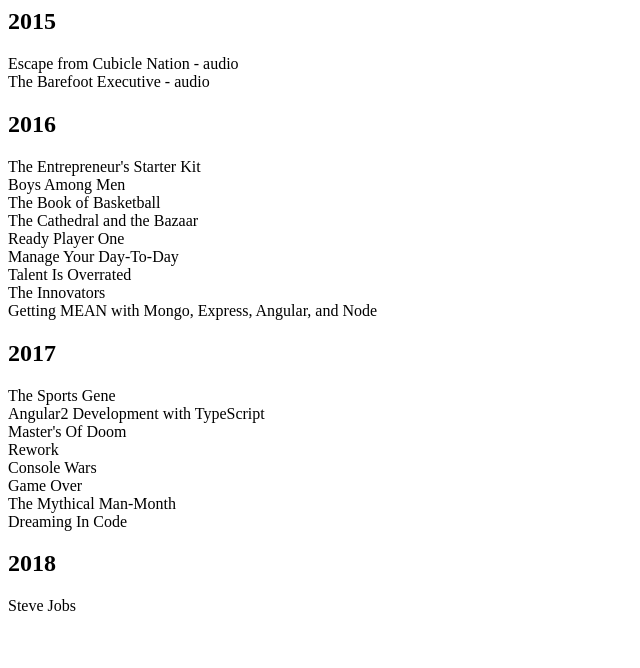
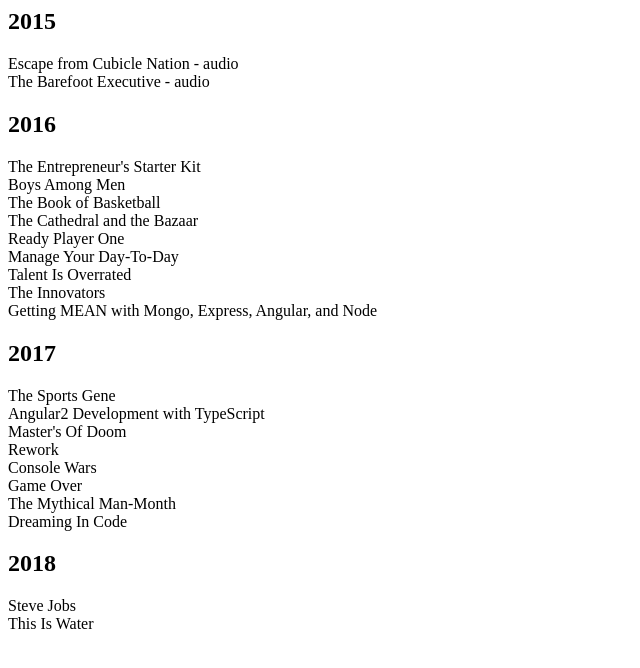
Before and after one commit to jwbwvf/jwbwvf.github.io, a plain HTML site: page index.html in a window 1280 px wide. Shown: the whole page, without its empty margins (0-640 px from the left). Drawn offline with Linux system fonts and the light colour scheme.

Commit message:
Update index.html

```diff
--- a/index.html
+++ b/index.html
@@ -30,5 +30,6 @@
     <span>Dreaming In Code</span><br>
     <h2>2018</h2>
     <span>Steve Jobs</span><br>
+    <span>This Is Water</span><br>
   </body>
 </html>
```
